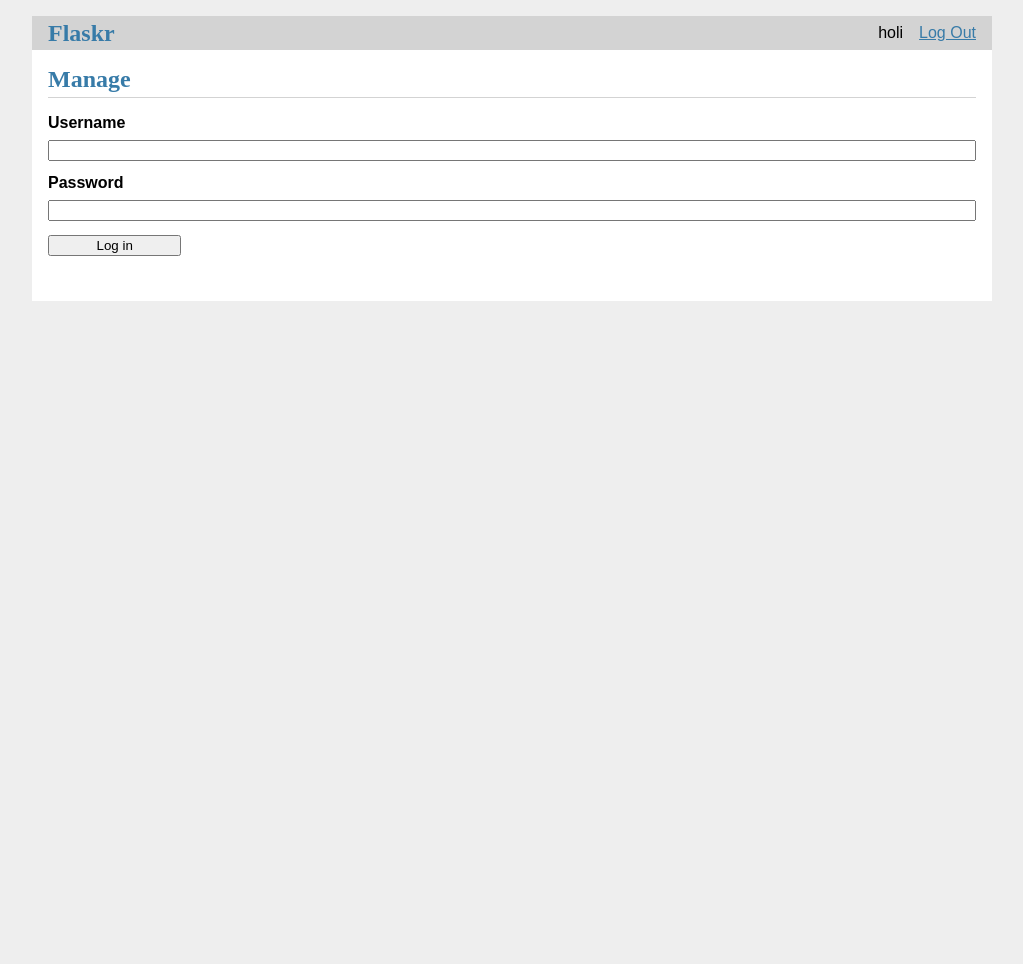
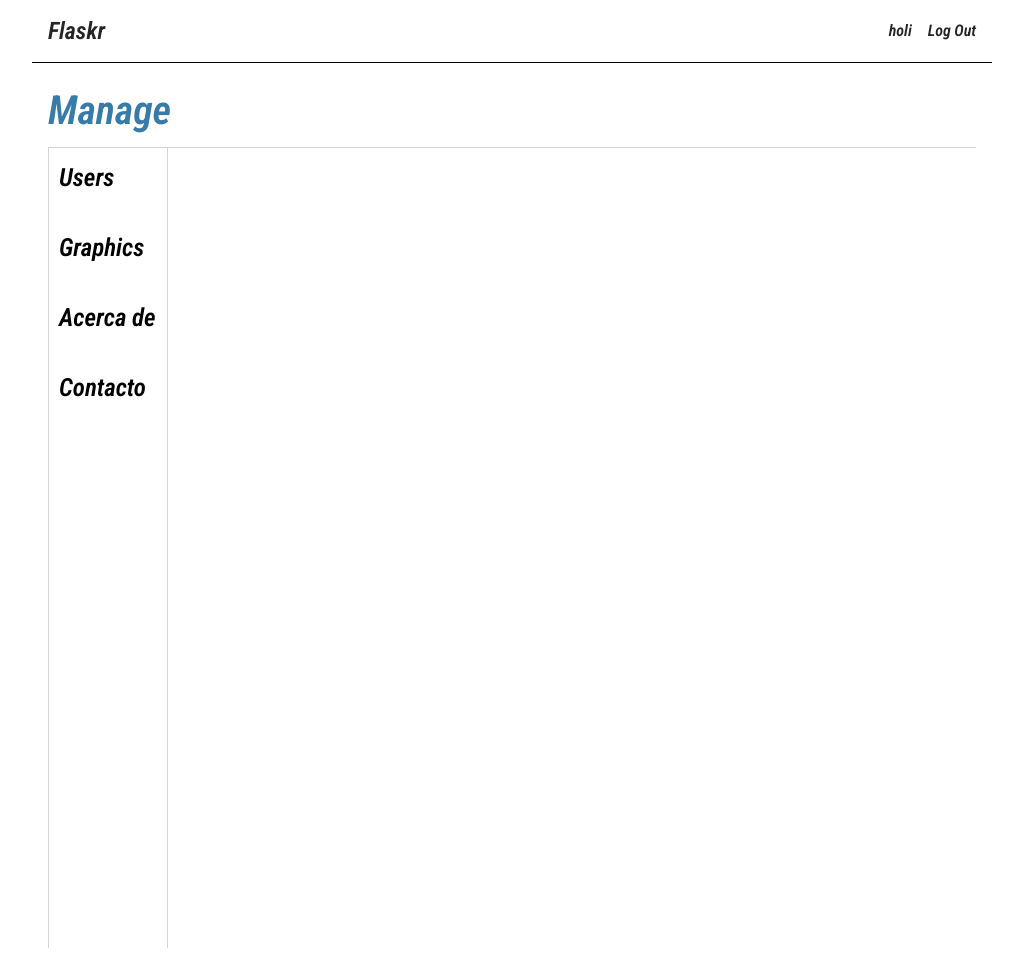
Before and after one commit to Hytshjr/Flask-Test, a Flask app: page /manage/menu in a window 1280 px wide. Shown: the whole page, without its empty margins (128-1151 px from the left). Before the commit the page ends 301 px from the top, so only its background shows below. Run offline with Flask 3, Linux system fonts and the light colour scheme; a user stored in the database is signed in; data comes from the database, SQL or seed files in the repository.

Commit message:
add menu manager

```diff
--- a/app/static/style.css
+++ b/app/static/style.css
@@ -1,26 +1,217 @@
-html { font-family: sans-serif; background: #eee; padding: 1rem; }
-body { max-width: 960px; margin: 0 auto; background: white; }
-h1 { font-family: serif; color: #377ba8; margin: 1rem 0; }
-a { color: #377ba8; }
-hr { border: none; border-top: 1px solid lightgray; }
-nav { background: lightgray; display: flex; align-items: center; padding: 0 0.5rem; }
-nav h1 { flex: auto; margin: 0; }
-nav h1 a { text-decoration: none; padding: 0.25rem 0.5rem; }
-nav ul  { display: flex; list-style: none; margin: 0; padding: 0; }
-nav ul li a, nav ul li span, header .action { display: block; padding: 0.5rem; }
-.content { padding: 0 1rem 1rem; }
-.content > header { border-bottom: 1px solid lightgray; display: flex; align-items: flex-end; }
-.content > header h1 { flex: auto; margin: 1rem 0 0.25rem 0; }
-.flash { margin: 1em 0; padding: 1em; background: #cae6f6; border: 1px solid #377ba8; }
-.post > header { display: flex; align-items: flex-end; font-size: 0.85em; }
-.post > header > div:first-of-type { flex: auto; }
-.post > header h1 { font-size: 1.5em; margin-bottom: 0; }
-.post .about { color: slategray; font-style: italic; }
-.post .body { white-space: pre-line; }
-.content:last-child { margin-bottom: 0; }
-.content form { margin: 1em 0; display: flex; flex-direction: column; }
-.content label { font-weight: bold; margin-bottom: 0.5em; }
-.content input, .content textarea { margin-bottom: 1em; }
-.content textarea { min-height: 12em; resize: vertical; }
-input.danger { color: #cc2f2e; }
-input[type=submit] { align-self: start; min-width: 10em; }
+/* Reset de estilos */
+body,
+h1,
+h2,
+h3,
+p,
+ul,
+li,
+figure,
+figcaption {
+    margin: 0;
+    padding: 0;
+}
+
+body {
+    font-family: 'Roboto Condensed', sans-serif;
+    line-height: 1.6;
+    background-color: #fff;
+    color: #333;
+    max-width: 960px;
+    margin: 0 auto;
+    background: white;
+}
+
+.credential{
+    color: #252525;
+    text-decoration: none;
+
+
+}
+
+.navegator {
+    display: flex;
+    align-items: center;
+    padding: 0 0.5rem;
+    border-bottom: 1px solid #000000; /* Un borde delgado de 1 píxel con color gris claro (#ddd) */
+    padding: 0.5rem; /* Añadir algún relleno para separar el contenido del borde */
+    transition: color 0.3s ease-in-out;
+}
+
+.navegator a:hover {
+    color: #3240bd;
+}
+
+.navegator h1 {
+    flex: auto;
+    margin: 0;
+    padding: 0.25rem 0.5rem;
+
+}
+
+.navegator ul {
+    display: flex;
+    list-style: none;
+    margin: 0;
+    padding: 0;
+}
+
+.navegator ul li a,
+.navegator ul li span,
+header .action {
+    display: block;
+    padding: 0.5rem;
+}
+
+h1 {
+    font-family: 'Roboto Condensed', sans-serif;
+    color: #377ba8;
+    margin: 1rem 0;
+}
+
+a {
+    color: #377ba8;
+    text-decoration: none;
+}
+
+hr {
+    border: none;
+    border-top: 1px solid rgb(255, 0, 0);
+}
+
+.content {
+    padding: 0 1rem 1rem;
+}
+
+.content>header {
+    border-bottom: 1px solid rgb(212, 210, 210);
+    display: flex;
+    align-items: flex-end;
+}
+
+.content>header h1 {
+    flex: auto;
+    margin: 1rem 0 0.25rem 0;
+    font-size: 40px;
+
+}
+
+.flash {
+    margin: 1em 0;
+    padding: 1em;
+    background: #cae6f6;
+    border: 1px solid #0099ffdc;
+}
+
+.post>header {
+    display: flex;
+    align-items: flex-end;
+    font-size: 0.85em;
+}
+
+.post>header>div:first-of-type {
+    flex: auto;
+}
+
+.post>header h1 {
+    font-size: 1.5em;
+    margin-bottom: 0;
+}
+
+.post .about {
+    color: slategray;
+    font-style: italic;
+}
+
+.post .body {
+    white-space: pre-line;
+}
+
+.content:last-child {
+    margin-bottom: 0;
+}
+
+.content form {
+    margin: 1em 0;
+    display: flex;
+    flex-direction: column;
+}
+
+.content label {
+    font-weight: bold;
+    margin-bottom: 0.5em;
+}
+
+.content input,
+.content textarea {
+    margin-bottom: 1em;
+}
+
+.content textarea {
+    min-height: 12em;
+    resize: vertical;
+}
+
+input,
+textarea {
+    width: 100%;
+    padding: 1rem;
+    border: 1px solid #ccc;
+    border-radius: 4px;
+    box-sizing: border-box;
+    margin-bottom: 1.5rem;
+}
+
+
+input[type="submit"] {
+    color: #fff;
+    cursor: pointer;
+    border: none;
+    padding: 1rem 1.5rem;
+    border-radius: 4px;
+    font-size: 1.2em;
+    transition: background-color 0.3s ease-in-out;
+}
+
+.save{
+    background-color: #4f93e0;
+}
+
+.danger {
+    background-color: #e74c3c;
+}
+
+.explore {
+    border-left: 1px solid rgb(212, 210, 210);
+    border-right: 1px solid rgb(212, 210, 210);
+    background-color: #fff;
+    padding: 10px;
+    height: 100vh; /* Ajusta la altura al 100% de la vista del navegador */
+    width: 120px; /* Ancho del menú izquierdo */
+    box-sizing: border-box;
+}
+
+.explore ul {
+    list-style-type: none;
+    margin: 0;
+    padding: 0;
+    display: flex;
+    flex-direction: column; /* Muestra los elementos de la lista en una columna */
+}
+
+
+.explore li {
+    margin-bottom: 30px; /* Espaciado entre elementos de la lista */
+}
+
+.explore a {
+    text-decoration: none;
+    color: #000000;
+    font-weight: bold;
+    font-size: 25px;
+}
+
+.explore main {
+    flex: 1; /* Aprovecha el espacio restante en el contenedor principal */
+    padding: 20px;
+}
--- a/app/templates/base.html
+++ b/app/templates/base.html
@@ -1,21 +1,24 @@
 <!DOCTYPE html>
 <html lang="en">
 <head>
+    <link rel="stylesheet" href="{{ url_for('static', filename='style.css') }}">
+    <link rel="preconnect" href="https://fonts.googleapis.com">
+    <link rel="preconnect" href="https://fonts.gstatic.com" crossorigin>
+    <link href="https://fonts.googleapis.com/css2?family=Roboto+Condensed:ital,wght@1,600&display=swap" rel="stylesheet">
     <meta charset="UTF-8">
     <meta name="viewport" content="width=device-width, initial-scale=1.0">
-    <link rel="stylesheet" href="{{ url_for('static', filename='style.css') }}">
     <title>{% block title %}{% endblock %} - Flaskr</title>
 </head>
 <body>
-    <nav>
-        <h1><a href="{{ url_for('blog.index') }}">Flaskr</a></h1>
+    <nav class="navegator">
+        <h1 ><a class="credential" href="{{ url_for('blog.index') }}">Flaskr</a></h1>
         <ul>
         {% if g.user %}
-            <li><span>{{ g.user }}</span>
-            <li><a href="{{ url_for('auth.logout') }}">Log Out</a>
+            <li class="credential"><span>{{ g.user }}</span>
+            <li><a class="credential" href="{{ url_for('auth.logout') }}">Log Out</a>
         {% else %}
-            <li><a href="{{ url_for('auth.register') }}">Register</a>
-            <li><a href="{{ url_for('auth.login') }}">Log In</a>
+            <li><a class="credential" href="{{ url_for('auth.register') }}">Register</a>
+            <li><a class="credential" href="{{ url_for('auth.login') }}">Log In</a>
         {% endif %}
         </ul>
     </nav>
--- a/app/templates/blog/create.html
+++ b/app/templates/blog/create.html
@@ -12,6 +12,6 @@
     <input name="title" id="title" value="{{ request.form['title'] }}" required>
     <label for="body">Body</label>
     <textarea name="body" id="body">{{ request.form['body'] }}</textarea>
-    <input type="submit" value="Save">
+    <input class="save" type="submit" value="Save">
   </form>
 {% endblock %}
--- a/app/templates/blog/index.html
+++ b/app/templates/blog/index.html
@@ -2,7 +2,7 @@
 
 {% block header %}
   <h1>{% block title %}Posts{% endblock %}</h1>
-    <a href="{{ url_for('blog.create') }}">New</a>
+    <a id="create_post" href="{{ url_for('blog.create') }}">New</a>
 {% endblock %}
 
 {% block content %}
--- a/app/templates/blog/update.html
+++ b/app/templates/blog/update.html
@@ -12,7 +12,7 @@
     <input name="title" id="title" value="{{ posts['title'] }}" required>
     <label for="body">Body</label>
     <textarea name="body" id="body">{{ posts['body'] }}</textarea>
-    <input type="submit" value="Save">
+    <input class="save" type="submit" value="Save">
   </form>
   <form action="{{ url_for('blog.delete_post', id=posts['id']) }}" method="post">
     <input class="danger" type="submit" value="Delete" onclick="return confirm('Are you sure?');">
--- a/app/templates/manage/menu.html
+++ b/app/templates/manage/menu.html
@@ -5,11 +5,14 @@
 {% endblock %}
 
 {% block content %}
-  <form method="post">
-    <label for="username">Username</label>
-    <input name="username" id="username" required>
-    <label for="password">Password</label>
-    <input type="password" name="password" id="password" required>
-    <input type="submit" value="Log in">
-  </form>
+
+
+<nav class="explore">
+    <ul>
+        <li><a href="#">Users</a></li>
+        <li><a href="#">Graphics</a></li>
+        <li><a href="#">Acerca de</a></li>
+        <li><a href="#">Contacto</a></li>
+    </ul>
+</nav>
 {% endblock %}
```
